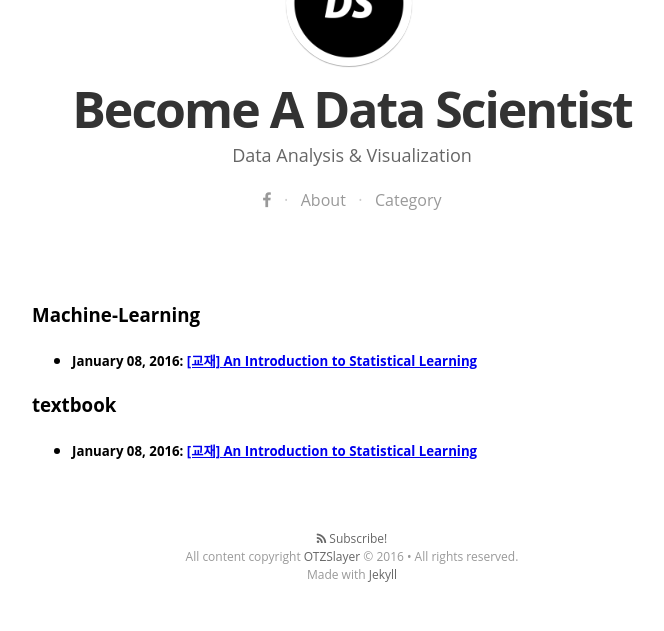
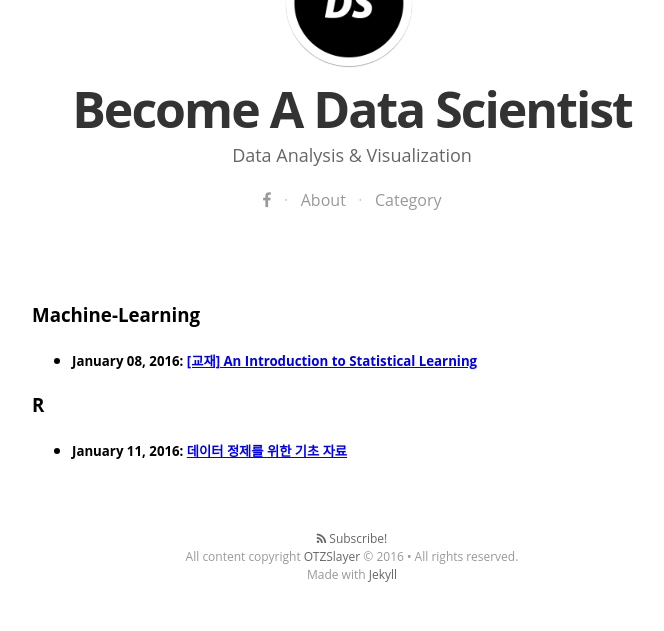
Before and after one commit to otzslayer/deprecated-blog, a Jekyll site: the page built from category/index.html, in a window 1280 px wide. Shown: the part 450-1081 px from the top of the page, without its empty margins (288-952 px from the left). Built offline with Jekyll 4.4.1, drawn with Linux system fonts in a browser that asks for light colours; nearby versions of some CDN libraries; some web fonts are replaced; Markdown is read by kramdown in place of the engine named in the settings; part of the change alters nothing that is shown.

Commit message:
New Post

```diff
--- /dev/null
+++ b/_posts/R/2016-01-11-tidyr_dplyr.markdown
@@ -0,0 +1,33 @@
+---
+layout: post
+title:  "데이터 정제를 위한 기초 자료"
+categories: R
+image: /assets/article_images/2016-01-11-tidyr_dplyr/multiMonitor.jpg
+---
+## tidyr, dplyr, reshape2
+<center> ![데이터를 다루기 쉽게 만드는 것은 중요하다.](http://lkilroyewbank.org/wp-content/uploads/2014/07/tidydata_memecat.jpg)</center>
+
+<font size = 2>
+최근 시각화 공부를 시작함과 동시에 [Data Manipulation with R](https://www.packtpub.com/big-data-and-business-intelligence/data-manipulation-r-second-edition)으로 데이터 정제를 공부하고 있다.
+다시금 데이터의 크기와 상관없이, 어떤 데이터를 다루기 쉽게 변형하는 것은 굉장히 중요하다는걸 느끼고 있다.
+워낙 R을 근본없이 배워와서 지금이라도 탄탄하게 공부하고자 Data Manipulation과 관련된 자료들을 찾아보았다.
+Tidy Data에 관한 내용은 전희원님의 블로그에 포스팅된 내용을 링크한다.
+<center>[Tidy Data](http://freesearch.pe.kr/archives/3942)</center>
+- - -
+#### dplyr
+<font size=2>
+- [dplyr 패키지 vignette 한글판](http://wsyang.com/2014/02/introduction-to-dplyr/)
+- [dplyr 패키지의 특징 및 데이터 프레임과의 차이점](http://lumiamitie.github.io/r/dplyr-advanced-data_frame/)
+- [dplyr 패키지의 _each 함수](http://wsyang.com/r/2015/08/02/How_to_use_the_summarise_each_function/)
+#### tidyr
+<font size = 2>
+- [Hadley Wickham이 작성한 vignette](https://cran.r-project.org/web/packages/tidyr/vignettes/tidy-data.html)
+- [tidyr을 이용한 NA값 처리](http://lumiamitie.github.io/r/replace_na_with_tidyr/)
+- [tidyr의 여러 가지 기능](http://lumiamitie.github.io/r/tidyr-util/)
+- [dplyr과 tidyr을 활용한 데이터 프로세싱](https://rpubs.com/bradleyboehmke/data_wrangling)
+#### reshape2
+<font size = 2>
+- [An Introduction to reshape2](http://seananderson.ca/2013/10/19/reshape.html)
+- [Reshaping Data in R](http://files.meetup.com/1781511/useR%20Vignette%20-%20Reshaping%20Data%20in%20R%20-%2020110406.pdf)
+- [위의 세 패키지를 잘 정리해놓은 포스팅](http://lumiamitie.github.io/r/tidy-data/)
+</font>
--- a/_posts/machine_learning/2016-01-08-an_introduction_to_statistical_learning.markdown
+++ b/_posts/machine_learning/2016-01-08-an_introduction_to_statistical_learning.markdown
@@ -1,7 +1,7 @@
 ---
 layout: post
 title:  "[교재] An Introduction to Statistical Learning"
-categories: Machine-Learning textbook
+categories: Machine-Learning
 image: /assets/article_images/2016-01-08-an_introduction_to_statistical_learning/MLseries.png
 ---
 ## An Introduction to Statistical Learning with Application in R
```
Also changed, not shown: 2 other files.
